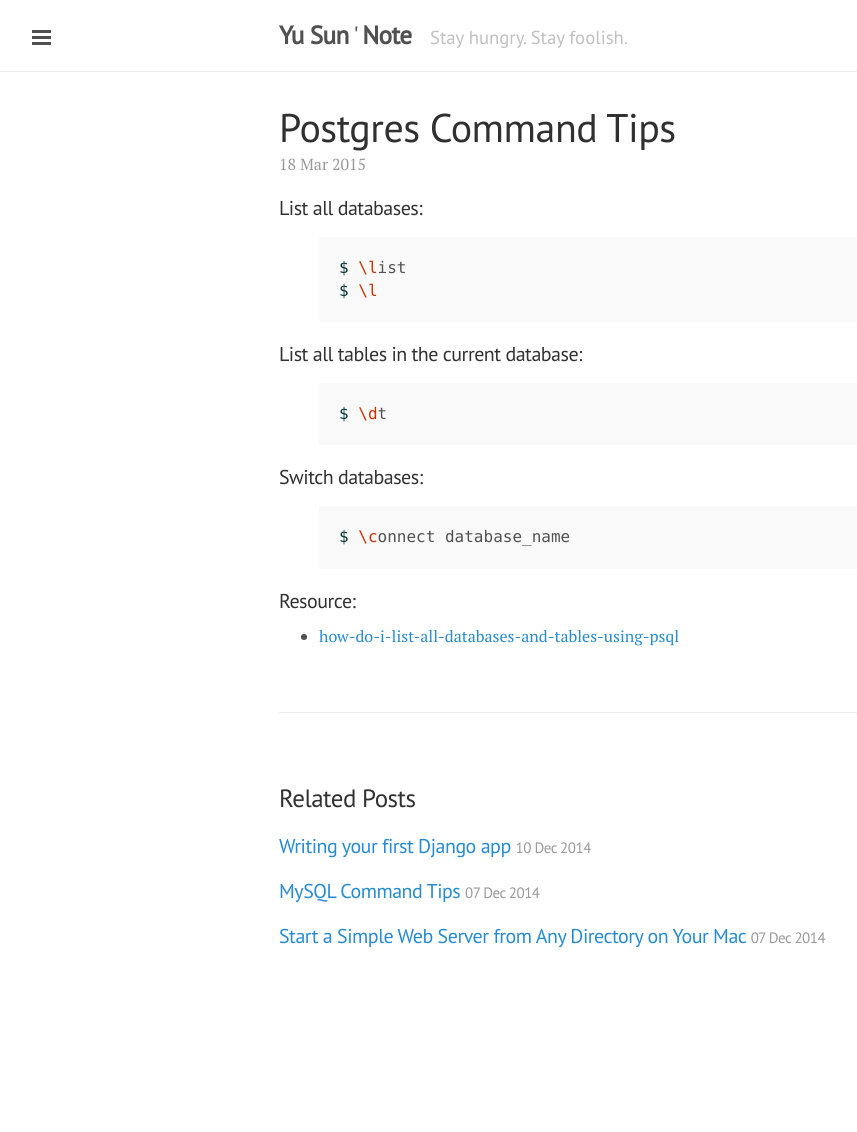
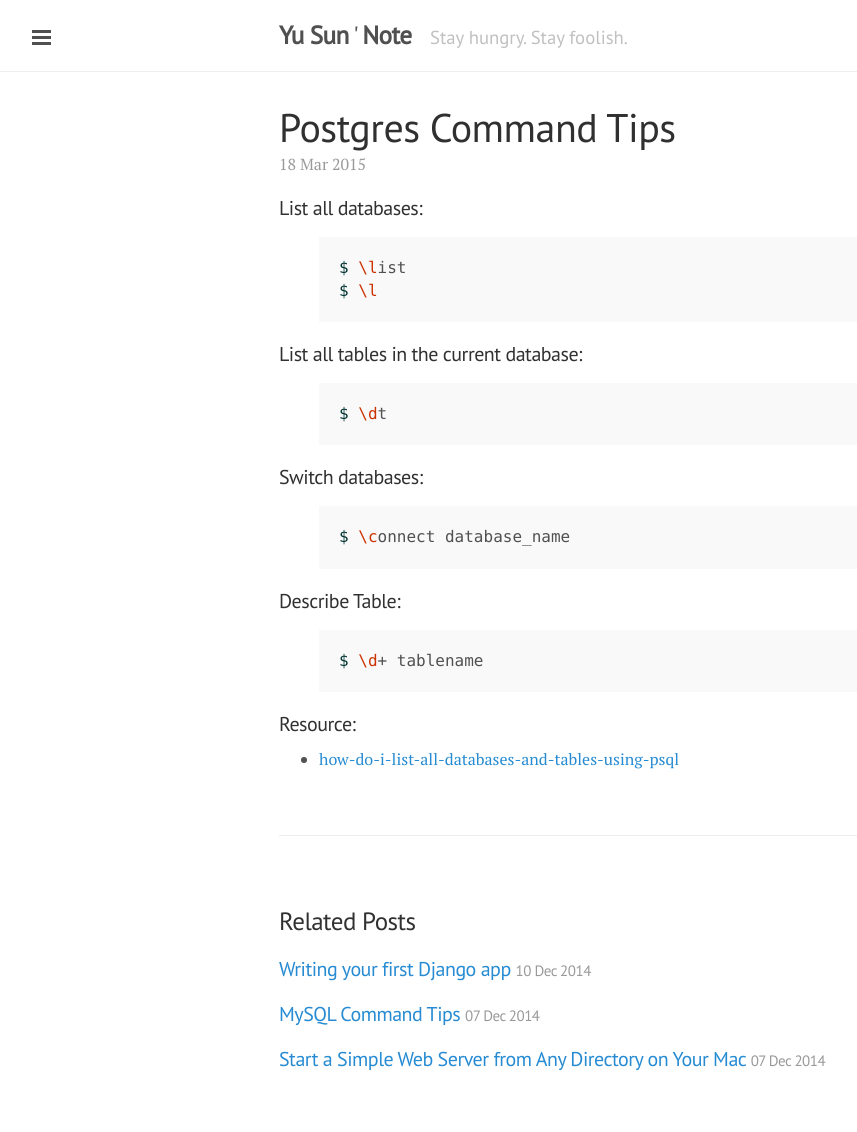
Before and after one commit to usunyu/usunyu.github.io, a Jekyll site: the page built from note/_posts/2015-03-18-psql-tips.markdown, in a window 1280 px wide. Shown: the whole page, without its empty margins (1-858 px from the left). Built offline with Jekyll 4.4.1, drawn with Linux system fonts in a browser that asks for light colours; Markdown is read by kramdown in place of the engine named in the settings; before the commit the page ends 1009 px from its top, so only the background shows below that.

Commit message:
[post] psql update

```diff
--- a/note/_posts/2015-03-18-psql-tips.markdown
+++ b/note/_posts/2015-03-18-psql-tips.markdown
@@ -18,5 +18,10 @@ $ \dt
 $ \connect database_name
 {% endhighlight %}
 
+#### Describe Table:
+{% highlight bash %}
+$ \d+ tablename
+{% endhighlight %}
+
 #### Resource:
 * [how-do-i-list-all-databases-and-tables-using-psql](http://dba.stackexchange.com/questions/1285/how-do-i-list-all-databases-and-tables-using-psql)
```
